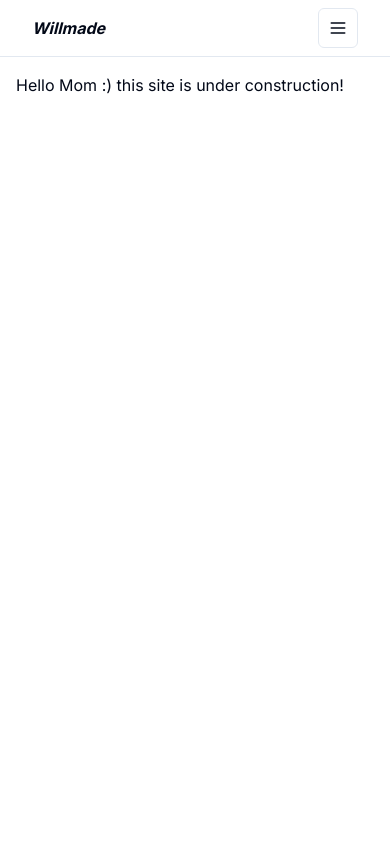
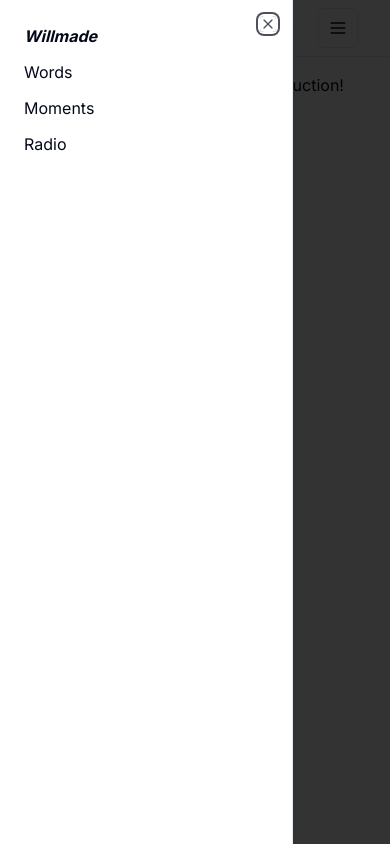
Before and after one commit to SwankSkywalker/willmade, a Next.js app: page / in a window 390 px wide. Both pictures are taken after a click on the button "Toggle Theme". Built offline with nearby package versions, Linux system fonts and the light colour scheme.

Commit message:
Feat: Add mobile nav w/ links

```diff
--- a/src/components/mobile-nav.tsx
+++ b/src/components/mobile-nav.tsx
@@ -1,9 +1,12 @@
 "use client"
 
 import { useState } from "react"
-import { Sheet, SheetTrigger } from "./ui/sheet";
+import { Sheet, SheetContent, SheetTrigger } from "./ui/sheet";
 import { Button } from "./ui/button";
-import { Menu } from "lucide-react";
+import {  Menu } from "lucide-react";
+import Link, { LinkProps } from "next/link";
+import { useRouter } from "next/navigation";
+import { siteConfig } from "@/config/site";
 
 export function MobileNav() {
     const [open, setOpen] = useState(false);
@@ -16,6 +19,51 @@ export function MobileNav() {
                     <span className="sr-only">Toggle Theme</span>
                 </Button>
             </SheetTrigger>
+            <SheetContent side="left">
+                <MobileLink onOpenChange={setOpen} href="/" className="flex items-center">
+                    <span className="font-bold italic">{siteConfig.name}</span>
+                </MobileLink>
+                <div className="flex flex-col gap-3 mt-3">
+                    <MobileLink onOpenChange={setOpen} href="/words">
+                        Words
+                    </MobileLink>
+                    <MobileLink onOpenChange={setOpen} href="/moments">
+                        Moments
+                    </MobileLink>
+                    <MobileLink onOpenChange={setOpen} href="/radio">
+                        Radio
+                    </MobileLink>
+                </div>
+            </SheetContent>
         </Sheet>
     )
 }
+
+interface MobileLinkProps extends LinkProps {
+    children: React.ReactNode;
+    onOpenChange?: (open: boolean) => void;
+    className?: string;
+}
+
+function MobileLink({
+    href,
+    onOpenChange,
+    children,
+    className,
+    ...props
+}:MobileLinkProps) {
+    const router = useRouter()
+    return (
+        <Link
+            href={href}
+            onClick={() => {
+                router.push(href.toString())
+                onOpenChange?.(false)
+            }}
+            className={className}
+            {...props}
+        >
+            {children}
+        </Link>
+    );
+}
```
